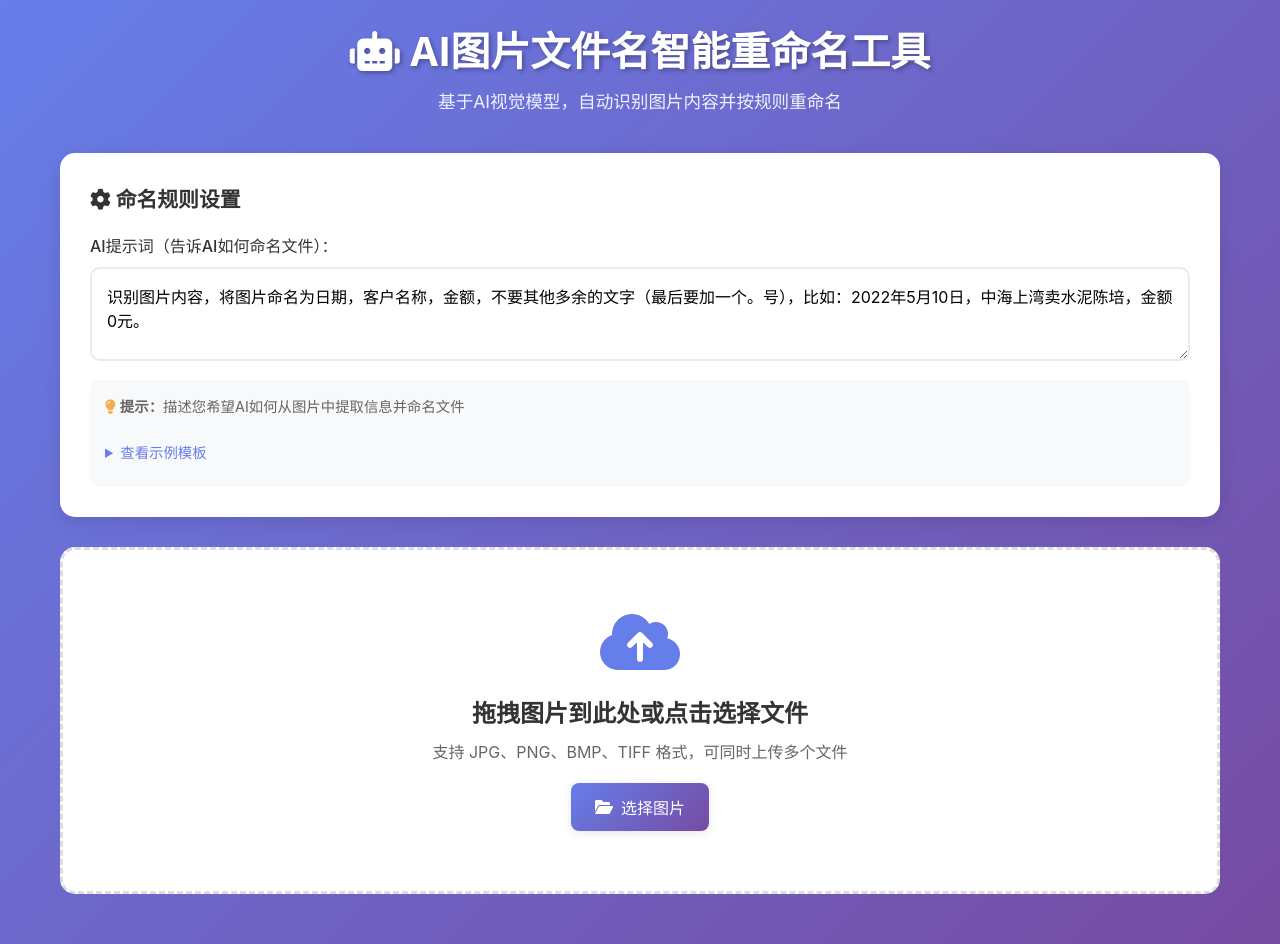
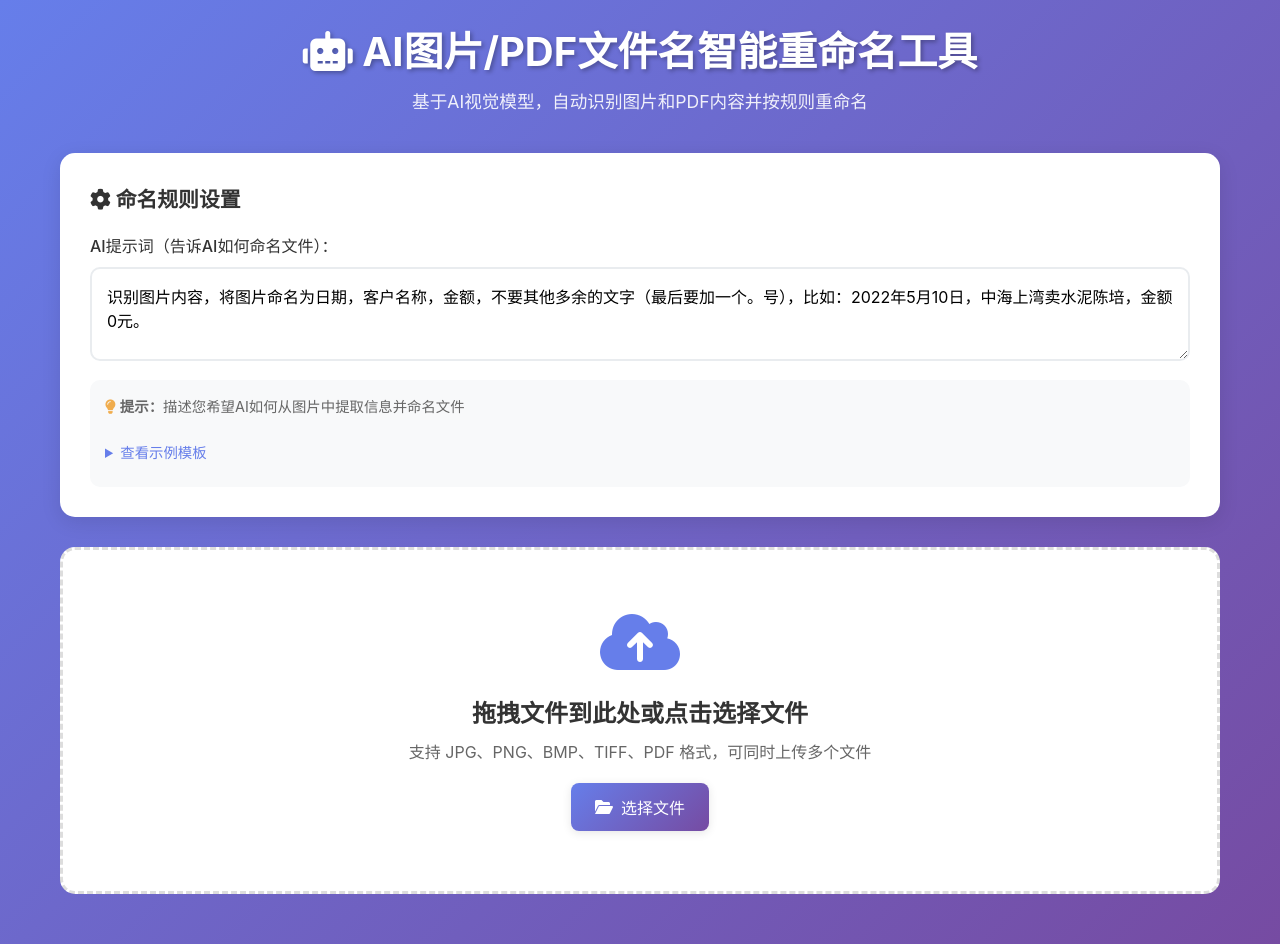
Before and after one commit to lingtongliao/ai-image-renamer, a Flask app: page / in a window 1280 px wide. Run offline with Flask 3, Linux system fonts and the light colour scheme.

Commit message:
feat: 添加PDF文件识别和重命名支持

```diff
--- a/app.py
+++ b/app.py
@@ -8,6 +8,7 @@ import io
 import zipfile
 from datetime import datetime
 from dotenv import load_dotenv
+import fitz  # PyMuPDF for PDF handling
 
 import sys
 
@@ -65,6 +66,34 @@ def encode_image_to_base64(image_path):
     """将图片编码为base64格式"""
     with open(image_path, "rb") as image_file:
         return base64.b64encode(image_file.read()).decode("utf-8")
+
+
+def pdf_to_image(pdf_path):
+    """将PDF首页转换为图片，返回临时图片路径"""
+    try:
+        doc = fitz.open(pdf_path)
+        if len(doc) == 0:
+            return None
+
+        # 获取第一页
+        page = doc[0]
+
+        # 设置缩放比例（2x 提高清晰度）
+        zoom = 2.0
+        mat = fitz.Matrix(zoom, zoom)
+
+        # 渲染为像素图
+        pix = page.get_pixmap(matrix=mat)
+
+        # 保存为临时PNG文件
+        temp_image_path = pdf_path.rsplit(".", 1)[0] + "_temp.png"
+        pix.save(temp_image_path)
+
+        doc.close()
+        return temp_image_path
+    except Exception as e:
+        print(f"PDF转图片失败: {e}")
+        return None
 
 
 def extract_info_from_image(image_path, naming_prompt=None):
@@ -144,9 +173,9 @@ def generate_new_filename(ai_generated_name, original_extension):
 
     # 如果AI返回的是有效内容，使用它；否则使用时间戳
     if cleaned_name and cleaned_name != "未知图片" and len(cleaned_name.strip()) > 0:
-        # 如果AI返回的名字已经包含图片扩展名，先移除它（避免双重扩展名如 xxx.jpg.jpg）
-        image_extensions = [".jpg", ".jpeg", ".png", ".bmp", ".tiff"]
-        for ext in image_extensions:
+        # 如果AI返回的名字已经包含图片/PDF扩展名，先移除它（避免双重扩展名如 xxx.jpg.jpg）
+        known_extensions = [".jpg", ".jpeg", ".png", ".bmp", ".tiff", ".pdf"]
+        for ext in known_extensions:
             if cleaned_name.lower().endswith(ext):
                 cleaned_name = cleaned_name[: -len(ext)]
                 break
@@ -188,8 +217,16 @@ def upload_files():
                 original_filename = file.filename
                 file_extension = os.path.splitext(original_filename)[1].lower()
 
-                # 检查文件类型
-                if file_extension not in [".jpg", ".jpeg", ".png", ".bmp", ".tiff"]:
+                # 检查文件类型（支持图片和PDF）
+                supported_extensions = [
+                    ".jpg",
+                    ".jpeg",
+                    ".png",
+                    ".bmp",
+                    ".tiff",
+                    ".pdf",
+                ]
+                if file_extension not in supported_extensions:
                     results.append(
                         {
                             "original_name": original_filename,
@@ -203,8 +240,31 @@ def upload_files():
                 upload_path = os.path.join(UPLOADS_DIR, original_filename)
                 file.save(upload_path)
 
+                # 如果是PDF，先转换为图片再识别
+                temp_image_path = None
+                if file_extension == ".pdf":
+                    temp_image_path = pdf_to_image(upload_path)
+                    if not temp_image_path:
+                        results.append(
+                            {
+                                "original_name": original_filename,
+                                "status": "error",
+                                "message": "PDF转换失败",
+                            }
+                        )
+                        continue
+                    image_path_for_ai = temp_image_path
+                else:
+                    image_path_for_ai = upload_path
+
                 # 使用AI生成文件名（传入命名规则）
-                ai_generated_name = extract_info_from_image(upload_path, naming_prompt)
+                ai_generated_name = extract_info_from_image(
+                    image_path_for_ai, naming_prompt
+                )
+
+                # 清理临时图片文件
+                if temp_image_path and os.path.exists(temp_image_path):
+                    os.remove(temp_image_path)
 
                 # 生成新文件名
                 new_filename = generate_new_filename(ai_generated_name, file_extension)
--- a/requirements.txt
+++ b/requirements.txt
@@ -4,3 +4,4 @@ pillow>=10.0.0
 python-multipart>=0.0.6
 werkzeug>=3.0.0
 python-dotenv>=1.0.0
+PyMuPDF>=1.20.0
--- a/templates/index.html
+++ b/templates/index.html
@@ -3,15 +3,15 @@
 <head>
     <meta charset="UTF-8">
     <meta name="viewport" content="width=device-width, initial-scale=1.0">
-    <title>AI图片文件名智能重命名工具</title>
+    <title>AI图片/PDF文件名智能重命名工具</title>
     <link rel="stylesheet" href="{{ url_for('static', filename='style.css') }}">
     <link href="https://cdnjs.cloudflare.com/ajax/libs/font-awesome/6.0.0/css/all.min.css" rel="stylesheet">
 </head>
 <body>
     <div class="container">
         <header class="header">
-            <h1><i class="fas fa-robot"></i> AI图片文件名智能重命名工具</h1>
-            <p class="subtitle">基于AI视觉模型，自动识别图片内容并按规则重命名</p>
+            <h1><i class="fas fa-robot"></i> AI图片/PDF文件名智能重命名工具</h1>
+            <p class="subtitle">基于AI视觉模型，自动识别图片和PDF内容并按规则重命名</p>
         </header>
 
         <!-- 命名规则设置区域 -->
@@ -55,11 +55,11 @@
             <div class="upload-area" id="uploadArea">
                 <div class="upload-content">
                     <i class="fas fa-cloud-upload-alt upload-icon"></i>
-                    <h3>拖拽图片到此处或点击选择文件</h3>
-                    <p>支持 JPG、PNG、BMP、TIFF 格式，可同时上传多个文件</p>
-                    <input type="file" id="fileInput" multiple accept=".jpg,.jpeg,.png,.bmp,.tiff" style="display: none;">
+                    <h3>拖拽文件到此处或点击选择文件</h3>
+                    <p>支持 JPG、PNG、BMP、TIFF、PDF 格式，可同时上传多个文件</p>
+                    <input type="file" id="fileInput" multiple accept=".jpg,.jpeg,.png,.bmp,.tiff,.pdf" style="display: none;">
                     <button class="btn btn-primary" onclick="document.getElementById('fileInput').click()">
-                        <i class="fas fa-folder-open"></i> 选择图片
+                        <i class="fas fa-folder-open"></i> 选择文件
                     </button>
                 </div>
             </div>
@@ -133,12 +133,12 @@
         });
 
         function handleFileSelection(files) {
-            // 过滤支持的文件类型
-            const supportedTypes = ['image/jpeg', 'image/jpg', 'image/png', 'image/bmp', 'image/tiff'];
-            const validFiles = files.filter(file => supportedTypes.includes(file.type));
+            // 过滤支持的文件类型（图片和PDF）
+            const supportedTypes = ['image/jpeg', 'image/jpg', 'image/png', 'image/bmp', 'image/tiff', 'application/pdf'];
+            const validFiles = files.filter(file => supportedTypes.includes(file.type) || file.name.toLowerCase().endsWith('.pdf'));
 
             if (validFiles.length === 0) {
-                alert('请选择支持的图片格式（JPG、PNG、BMP、TIFF）');
+                alert('请选择支持的文件格式（JPG、PNG、BMP、TIFF、PDF）');
                 return;
             }
 
@@ -161,9 +161,11 @@
             selectedFiles.forEach((file, index) => {
                 const fileItem = document.createElement('div');
                 fileItem.className = 'file-item';
+                const isPDF = file.name.toLowerCase().endsWith('.pdf');
+                const iconClass = isPDF ? 'fa-file-pdf' : 'fa-image';
                 fileItem.innerHTML = `
                     <div class="file-info">
-                        <i class="fas fa-image"></i>
+                        <i class="fas ${iconClass}"></i>
                         <span class="file-name">${file.name}</span>
                         <span class="file-size">(${formatFileSize(file.size)})</span>
                     </div>
@@ -204,7 +206,7 @@
 
         async function uploadFiles() {
             if (selectedFiles.length === 0) {
-                alert('请先选择图片文件');
+                alert('请先选择文件');
                 return;
             }
 
@@ -314,7 +316,7 @@
                     const url = window.URL.createObjectURL(blob);
                     const a = document.createElement('a');
                     a.href = url;
-                    a.download = 'renamed_images.zip';
+                    a.download = 'renamed_files.zip';
                     document.body.appendChild(a);
                     a.click();
                     window.URL.revokeObjectURL(url);
```
